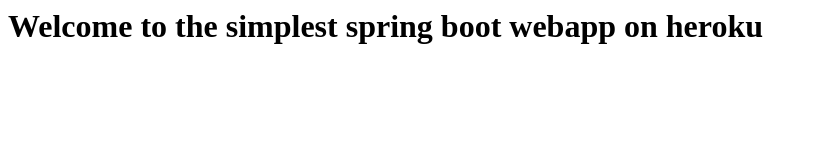
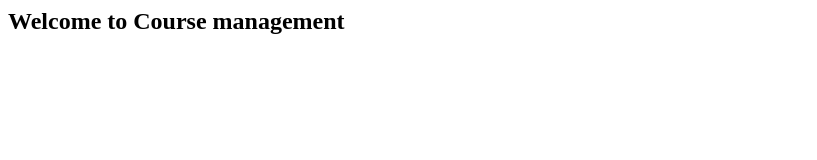
Before and after one commit to saurav-s/Course-Management, a plain HTML site: page myapp/src/main/webapp/index.html in a window 1280 px wide. Shown: the whole page, without its empty margins (0-817 px from the left). Drawn offline with Linux system fonts and the light colour scheme.

Commit message:
Updating index page

```diff
--- a/myapp/src/main/webapp/index.html
+++ b/myapp/src/main/webapp/index.html
@@ -1 +1 @@
-<h1>Welcome to the simplest spring boot webapp on heroku</h1>
+<h2>Welcome to Course management</h2>
```
